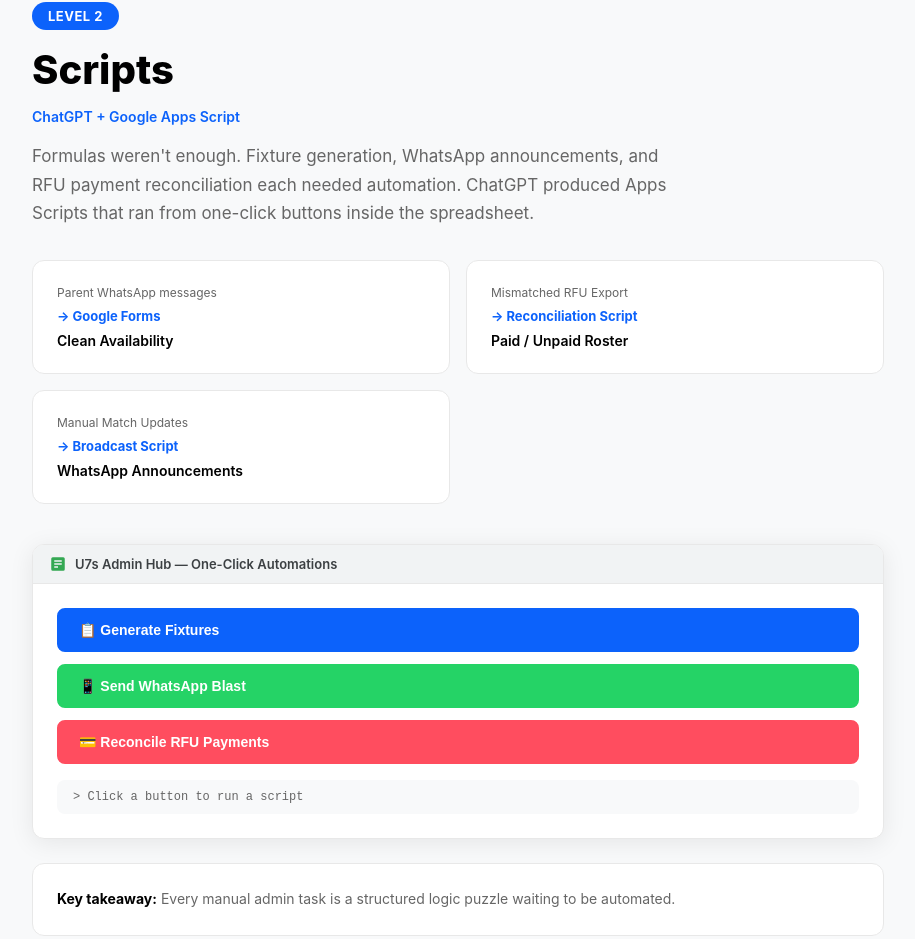
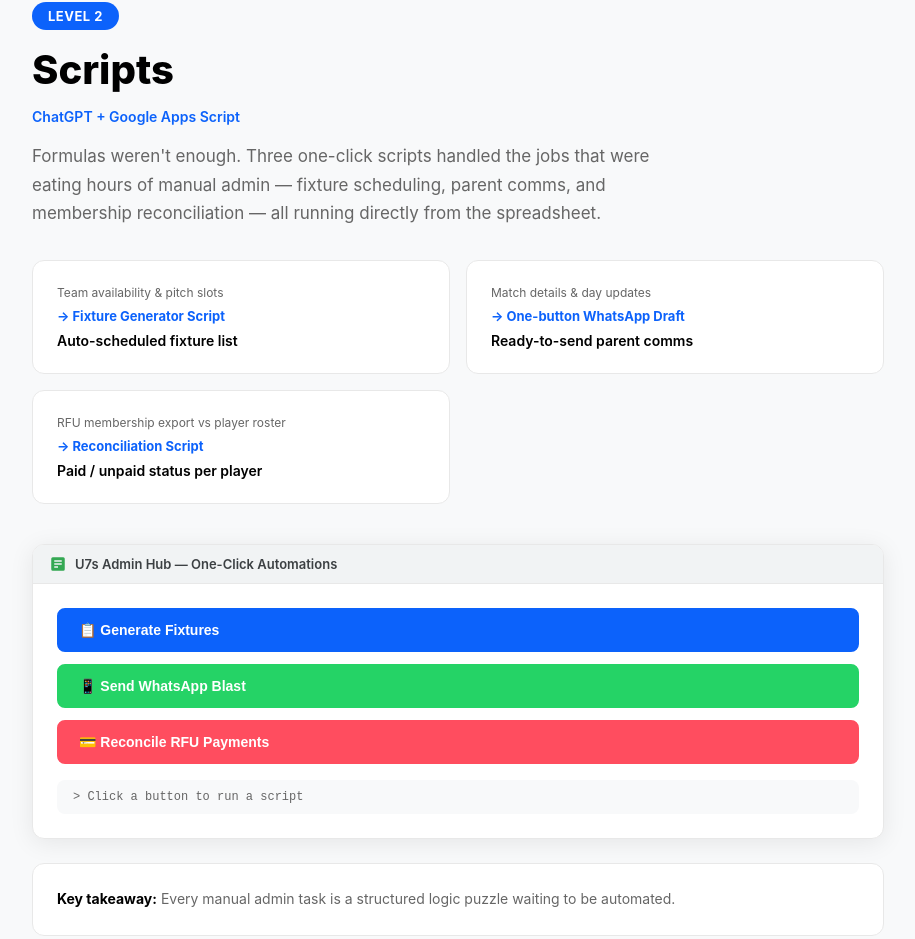
Before and after one commit to neilawilks-svg/Builder-Mindset, a React (Vite) app: page / in a window 1280 px wide. Shown: the part 2970-3909 px from the top of the page, without its empty margins (182-1097 px from the left). Built offline with nearby package versions, Linux system fonts and the light colour scheme.

Commit message:
Update Level 2 flow cards and copy to reflect actual scripts built

```diff
--- a/src/App.jsx
+++ b/src/App.jsx
@@ -1383,9 +1383,9 @@ export default function App() {
               marginBottom: 32,
             }}
           >
-            Formulas weren't enough. Fixture generation, WhatsApp announcements, and
-            RFU payment reconciliation each needed automation. ChatGPT produced Apps
-            Scripts that ran from one-click buttons inside the spreadsheet.
+            Formulas weren't enough. Three one-click scripts handled the jobs that were
+            eating hours of manual admin — fixture scheduling, parent comms, and
+            membership reconciliation — all running directly from the spreadsheet.
           </p>
 
           <div
@@ -1398,19 +1398,19 @@ export default function App() {
           >
             {[
               {
-                from: "Parent WhatsApp messages",
-                via: "Google Forms",
-                to: "Clean Availability",
+                from: "Team availability & pitch slots",
+                via: "Fixture Generator Script",
+                to: "Auto-scheduled fixture list",
               },
               {
-                from: "Mismatched RFU Export",
-                via: "Reconciliation Script",
-                to: "Paid / Unpaid Roster",
+                from: "Match details & day updates",
+                via: "One-button WhatsApp Draft",
+                to: "Ready-to-send parent comms",
               },
               {
-                from: "Manual Match Updates",
-                via: "Broadcast Script",
-                to: "WhatsApp Announcements",
+                from: "RFU membership export vs player roster",
+                via: "Reconciliation Script",
+                to: "Paid / unpaid status per player",
               },
             ].map((p, i) => (
               <div
```
